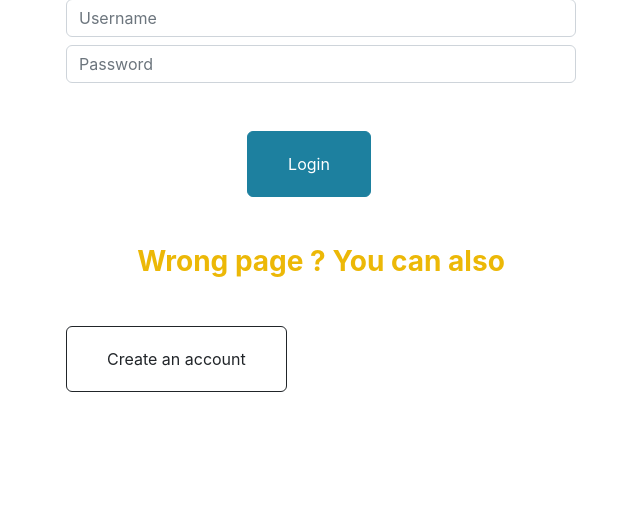
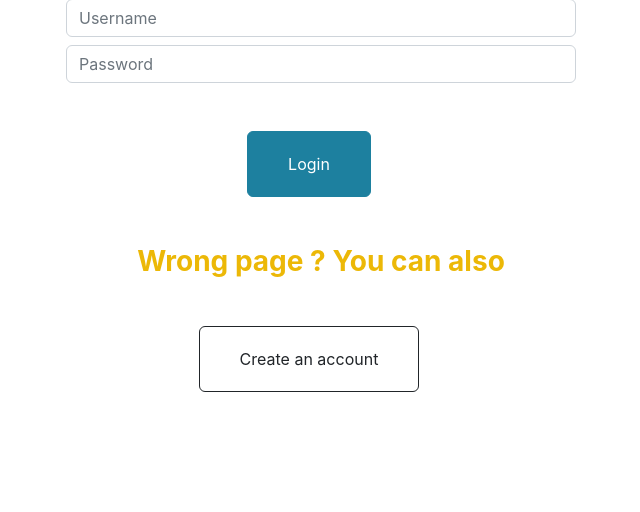
Before and after one commit to LisaMrc/Workshop_AL, a Flask app: page /render_login in a window 1280 px wide. Shown: the part 294-806 px from the top of the page, without its empty margins (319-959 px from the left). Run offline with Flask 3, Linux system fonts and the light colour scheme; some libraries are stand-ins or nearby versions.

Commit message:
[WIP] css

```diff
--- a/templates/login.html
+++ b/templates/login.html
@@ -25,8 +25,10 @@
                             <button type="submit" class="btn btn-xl me-4 btn-primary mb-5">Login</button>
                         </form>
 
-                        <h3 class="text-secondary mb-5 text-center">Wrong page ? You can also</h3>
-                        <a class="btn btn-xl btn-outline-dark me-4 text-center" href="/render_login">Create an account</a>
+                        <div class="text-center">
+                            <h3 class="text-secondary mb-5 text-center content-section-heading">Wrong page ? You can also</h3>
+                            <a class="btn btn-xl btn-outline-dark me-4 text-center" href="/render_signin">Create an account</a>
+                        </div>
                     </div>
                 </div>
             </div>
```
